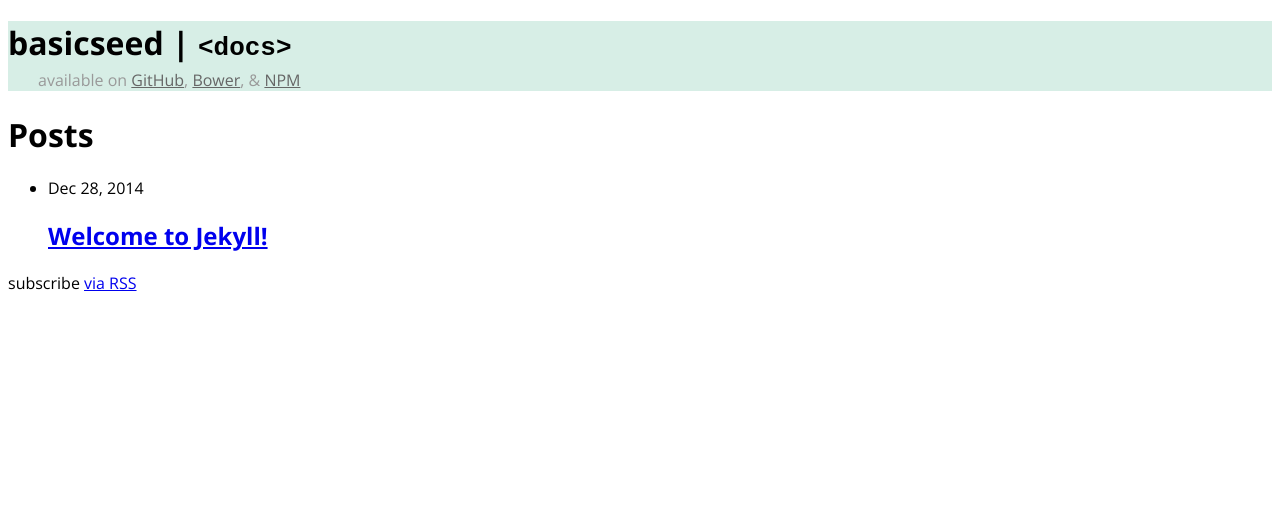
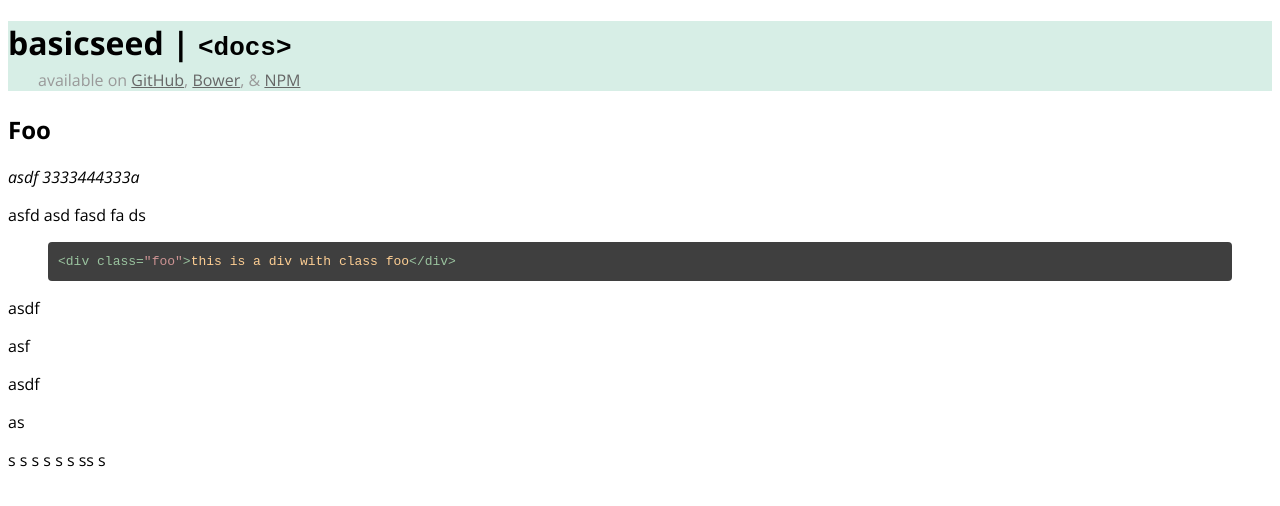
Before and after one commit to jamesmosier/basicseed, a Jekyll site: the page built from docs/index.html, in a window 1280 px wide. Shown: the top 506 px of the page. Built offline with Jekyll 4.4.1, drawn with Linux system fonts in a browser that asks for light colours.

Commit message:
added markdown plugin for rendering partials in md

```diff
--- a/Gruntfile.js
+++ b/Gruntfile.js
@@ -76,7 +76,7 @@ module.exports = function(grunt) {
         // https://github.com/gruntjs/grunt-contrib-watch
         watch: {
             all: {
-                files: ['*.html', 'sass/*.scss', 'sass/**/*.scss', 'docs/_layouts/*.html', 'docs/_includes/*.html', 'docs/_plugins/*', 'docs/_posts/*', 'css/basicseed.css', 'docs/index.html', 'docs/partials/*.html', 'docs/partials/examples/*.html', 'docs/_sass/*.scss'],
+                files: ['*.html', 'sass/*.scss', 'sass/**/*.scss', 'docs/_includes/partials/*', 'docs/_layouts/*.html', 'docs/_includes/*.html', 'docs/_plugins/*', 'docs/_posts/*', 'css/basicseed.css', 'docs/index.html', 'docs/partials/*.html', 'docs/partials/examples/*.html', 'docs/_sass/*.scss'],
                 tasks: ['sass', 'cssmin', 'jekyll', 'copy'],
                 options: {
                     livereload: true
--- /dev/null
+++ b/docs/_includes/partials/buttons.md
@@ -0,0 +1,33 @@
+
+##Foo
+
+*asdf 3333444333a*
+
+asfd
+asd
+fasd
+fa
+ds
+
+{% highlight html %}
+<div class="foo">this is a div with class foo</div>
+{% endhighlight %}
+
+asdf
+
+
+asf
+
+
+asdf
+
+as
+
+s
+s
+s
+s
+s
+s
+ss
+s
--- /dev/null
+++ b/docs/_plugins/markdown.rb
@@ -0,0 +1,16 @@
+  #http://stackoverflow.com/questions/15917463/embedding-markdown-in-jekyll-html
+  #https://coderwall.com/p/lw1ncw/use-markdown-inside-html-blocks-in-jekyll
+
+  module Jekyll
+      class MarkdownBlock < Liquid::Block
+        def initialize(tag_name, text, tokens)
+          super
+        end
+        require "kramdown"
+        def render(context)
+          content = super
+          "#{Kramdown::Document.new(content).to_html}"
+        end
+      end
+    end
+    Liquid::Template.register_tag('markdown', Jekyll::MarkdownBlock)
--- a/docs/index.html
+++ b/docs/index.html
@@ -4,20 +4,8 @@ layout: default
 
 <div class="home">
 
-  <h1 class="page-heading">Posts</h1>
-
-  <ul class="post-list">
-    {% for post in site.posts %}
-      <li>
-        <span class="post-meta">{{ post.date | date: "%b %-d, %Y" }}</span>
-
-        <h2>
-          <a class="post-link" href="{{ post.url }}">{{ post.title }}</a>
-        </h2>
-      </li>
-    {% endfor %}
-  </ul>
-
-  <p class="rss-subscribe">subscribe <a href="{{ "/feed.xml" | prepend: site.baseurl }}">via RSS</a></p>
+  {% markdown %}
+    {% include partials/buttons.md %}
+  {% endmarkdown %}
 
 </div>
```
